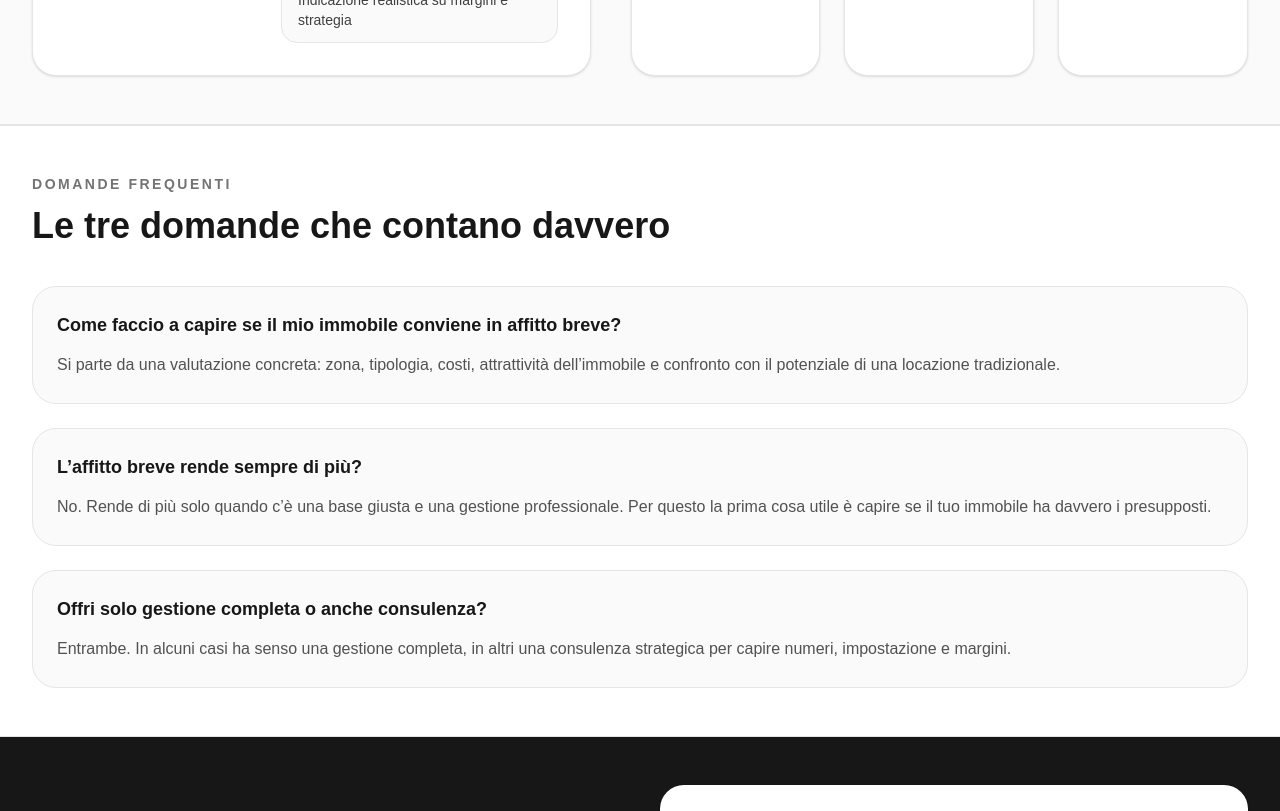
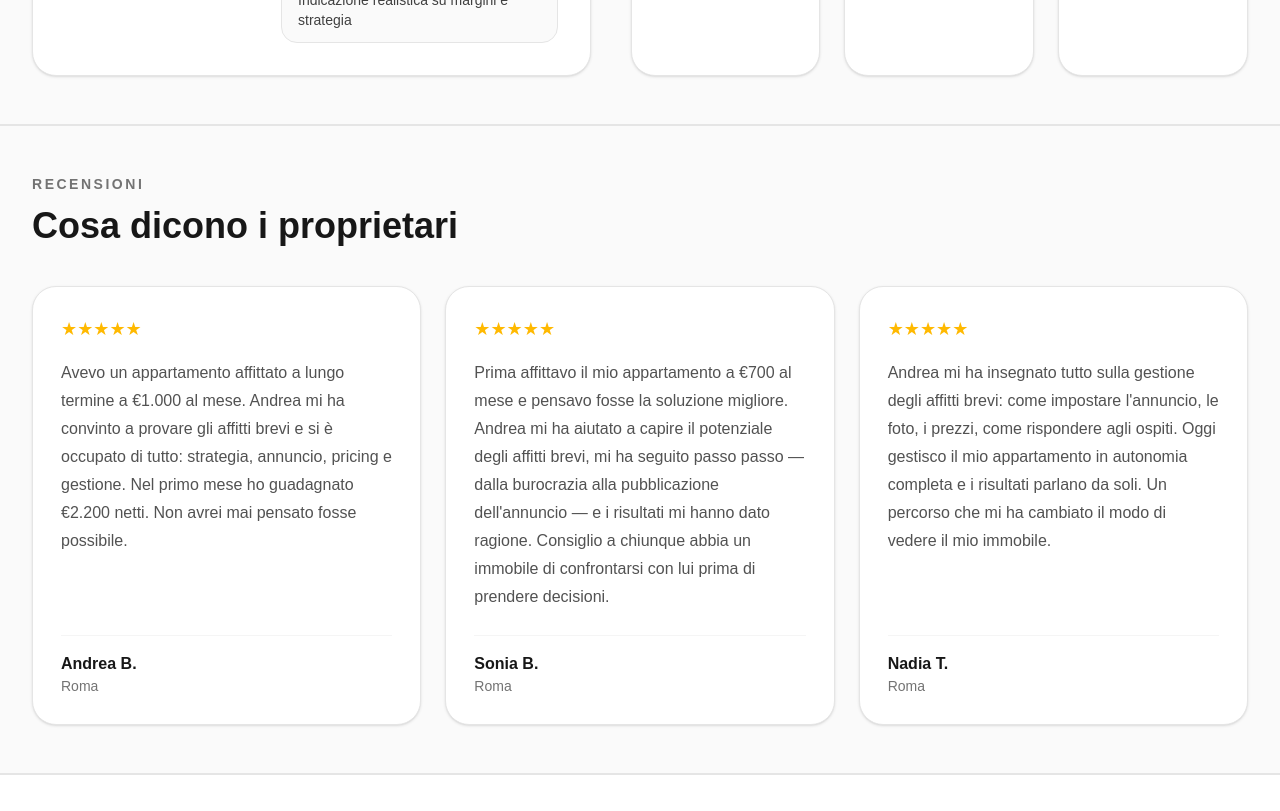
Before and after one commit to andreacostabile83-bit/sito-affitti-brevi, a Next.js app: page / in a window 1280 px wide. Shown: the part 5440-6251 px from the top of the page. Built offline with nearby package versions, Linux system fonts and the light colour scheme.

Commit message:
aggiunta sezione recensioni

```diff
--- a/app/page.tsx
+++ b/app/page.tsx
@@ -58,6 +58,24 @@ export default function LandingPage() {
       n: "03",
       title: "Azione",
       desc: "Possiamo lavorare in consulenza oppure in gestione diretta, in base al caso.",
+    },
+  ];
+
+  const reviews = [
+    {
+      name: "Andrea B.",
+      city: "Roma",
+      text: "Avevo un appartamento affittato a lungo termine a €1.000 al mese. Andrea mi ha convinto a provare gli affitti brevi e si è occupato di tutto: strategia, annuncio, pricing e gestione. Nel primo mese ho guadagnato €2.200 netti. Non avrei mai pensato fosse possibile.",
+    },
+    {
+      name: "Sonia B.",
+      city: "Roma",
+      text: "Prima affittavo il mio appartamento a €700 al mese e pensavo fosse la soluzione migliore. Andrea mi ha aiutato a capire il potenziale degli affitti brevi, mi ha seguito passo passo — dalla burocrazia alla pubblicazione dell'annuncio — e i risultati mi hanno dato ragione. Consiglio a chiunque abbia un immobile di confrontarsi con lui prima di prendere decisioni.",
+    },
+    {
+      name: "Nadia T.",
+      city: "Roma",
+      text: "Andrea mi ha insegnato tutto sulla gestione degli affitti brevi: come impostare l'annuncio, le foto, i prezzi, come rispondere agli ospiti. Oggi gestisco il mio appartamento in autonomia completa e i risultati parlano da soli. Un percorso che mi ha cambiato il modo di vedere il mio immobile.",
     },
   ];
 
@@ -522,6 +540,37 @@ export default function LandingPage() {
         </div>
       </section>
 
+      <section className="border-y border-neutral-200 bg-neutral-50">
+        <div className="mx-auto max-w-7xl px-6 py-12 lg:px-8">
+          <div className="max-w-2xl">
+            <p className="text-sm font-semibold uppercase tracking-[0.18em] text-neutral-500">
+              Recensioni
+            </p>
+            <h2 className="mt-3 text-3xl font-semibold sm:text-4xl">
+              Cosa dicono i proprietari
+            </h2>
+          </div>
+
+          <div className="mt-10 grid gap-6 md:grid-cols-3">
+            {reviews.map((review) => (
+              <div
+                key={review.name}
+                className="flex flex-col rounded-3xl border border-neutral-200 bg-white p-7 shadow-sm"
+              >
+                <div className="text-lg text-amber-400">★★★★★</div>
+                <p className="mt-4 flex-1 leading-7 text-neutral-600">
+                  {review.text}
+                </p>
+                <div className="mt-6 border-t border-neutral-100 pt-4">
+                  <p className="font-semibold text-neutral-900">{review.name}</p>
+                  <p className="text-sm text-neutral-500">{review.city}</p>
+                </div>
+              </div>
+            ))}
+          </div>
+        </div>
+      </section>
+
       <section className="border-y border-neutral-200 bg-white">
         <div className="mx-auto max-w-7xl px-6 py-12 lg:px-8">
           <div className="max-w-3xl">
```
